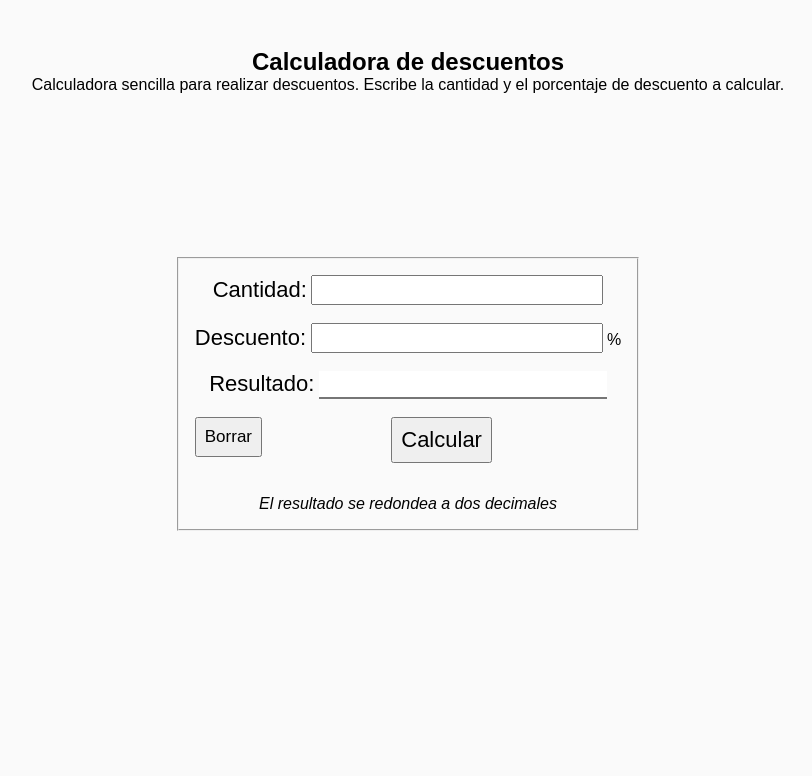
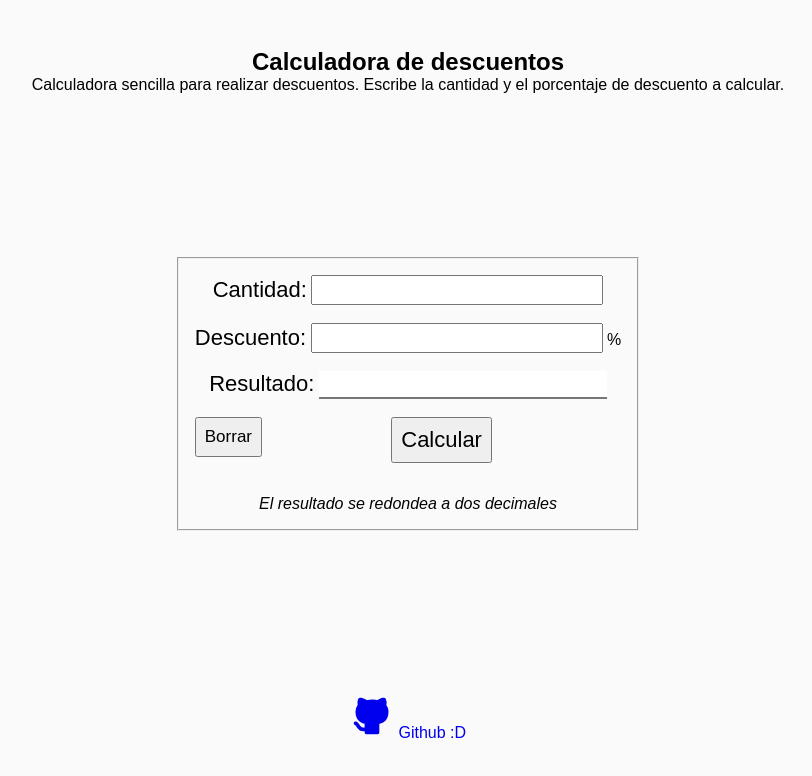
Before and after one commit to artulance/calculardescuento, a plain HTML site: page index.html in a window 1280 px wide. Shown: the whole page, without its empty margins (232-1044 px from the left). Drawn offline with Linux system fonts and the light colour scheme.

Commit message:
agregar enlace

```diff
--- a/index.html
+++ b/index.html
@@ -48,6 +48,18 @@
 			text-align: center;
 			padding-top: 3em;
 		}
+		.redes{
+			text-align: center;
+		}
+		.redes a{
+			text-decoration: none;
+			/*box-shadow: rgb(0, 0, 0) 8px 8px 0px 0px;*/
+			transition: .2s ease-in-out 0s;
+		}
+		.redes a:hover{
+			/*box-shadow: rgb(0, 0, 0) 8px 5px 0px 0px;*/
+			transform: scale(1.25);
+		}
 	</style>
 </head>
 
@@ -72,6 +84,15 @@
 			<i>El resultado se redondea a dos decimales</i>
 		   </fieldset>
 	</section>
+	<footer class="redes">
+		<a href="https://github.com/artulance" title="Mi github artulance" target="_blank">
+			<svg xmlns="http://www.w3.org/2000/svg" class="icon icon-tabler icon-tabler-brand-github-filled" width="44" height="44" viewBox="0 0 24 24" stroke-width="1.5" stroke="#2c3e50" fill="none" stroke-linecap="round" stroke-linejoin="round">
+			<path stroke="none" d="M0 0h24v24H0z" fill="none"/>
+			<path d="M5.315 2.1c.791 -.113 1.9 .145 3.333 .966l.272 .161l.16 .1l.397 -.083a13.3 13.3 0 0 1 4.59 -.08l.456 .08l.396 .083l.161 -.1c1.385 -.84 2.487 -1.17 3.322 -1.148l.164 .008l.147 .017l.076 .014l.05 .011l.144 .047a1 1 0 0 1 .53 .514a5.2 5.2 0 0 1 .397 2.91l-.047 .267l-.046 .196l.123 .163c.574 .795 .93 1.728 1.03 2.707l.023 .295l.007 .272c0 3.855 -1.659 5.883 -4.644 6.68l-.245 .061l-.132 .029l.014 .161l.008 .157l.004 .365l-.002 .213l-.003 3.834a1 1 0 0 1 -.883 .993l-.117 .007h-6a1 1 0 0 1 -.993 -.883l-.007 -.117v-.734c-1.818 .26 -3.03 -.424 -4.11 -1.878l-.535 -.766c-.28 -.396 -.455 -.579 -.589 -.644l-.048 -.019a1 1 0 0 1 .564 -1.918c.642 .188 1.074 .568 1.57 1.239l.538 .769c.76 1.079 1.36 1.459 2.609 1.191l.001 -.678l-.018 -.168a5.03 5.03 0 0 1 -.021 -.824l.017 -.185l.019 -.12l-.108 -.024c-2.976 -.71 -4.703 -2.573 -4.875 -6.139l-.01 -.31l-.004 -.292a5.6 5.6 0 0 1 .908 -3.051l.152 -.222l.122 -.163l-.045 -.196a5.2 5.2 0 0 1 .145 -2.642l.1 -.282l.106 -.253a1 1 0 0 1 .529 -.514l.144 -.047l.154 -.03z" stroke-width="0" fill="currentColor" />
+		  </svg>
+		  Github :D
+		</a>
+	</footer>
 
 	<script>
 		function calculate(){
```
